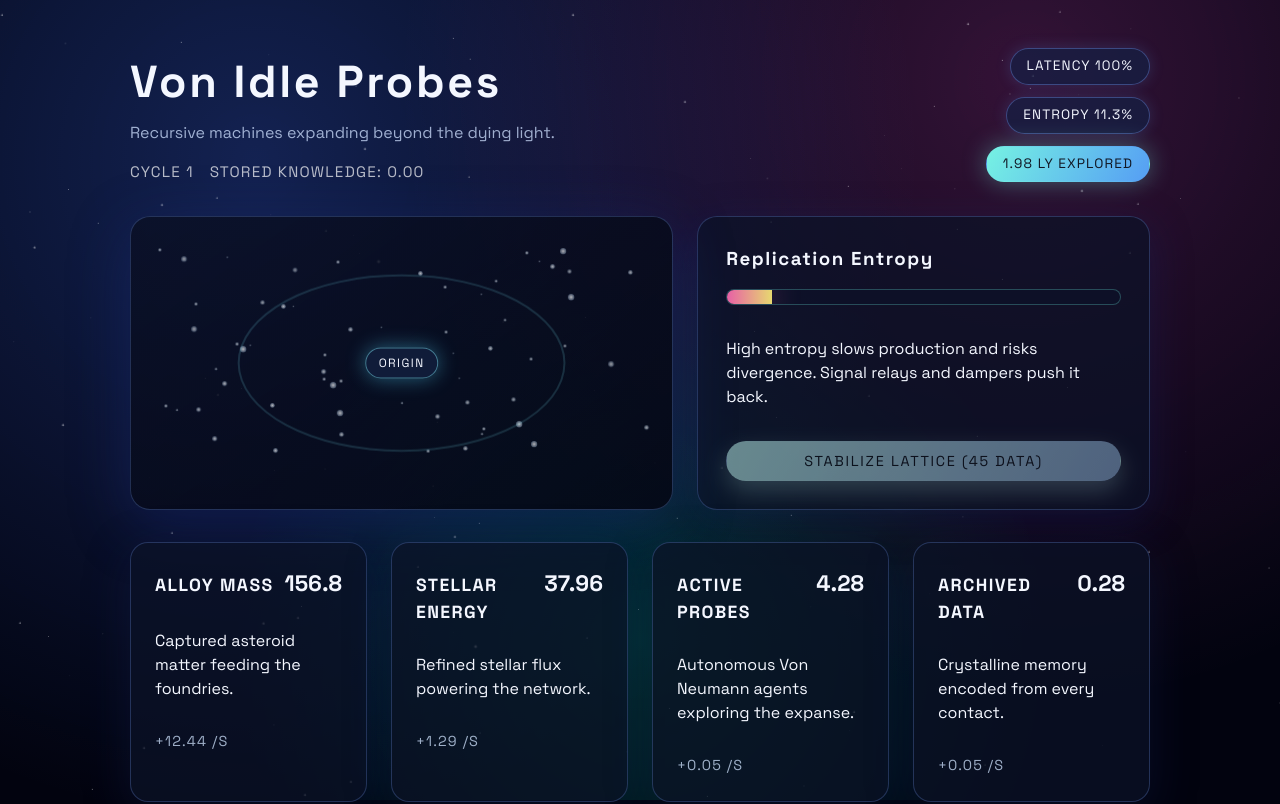
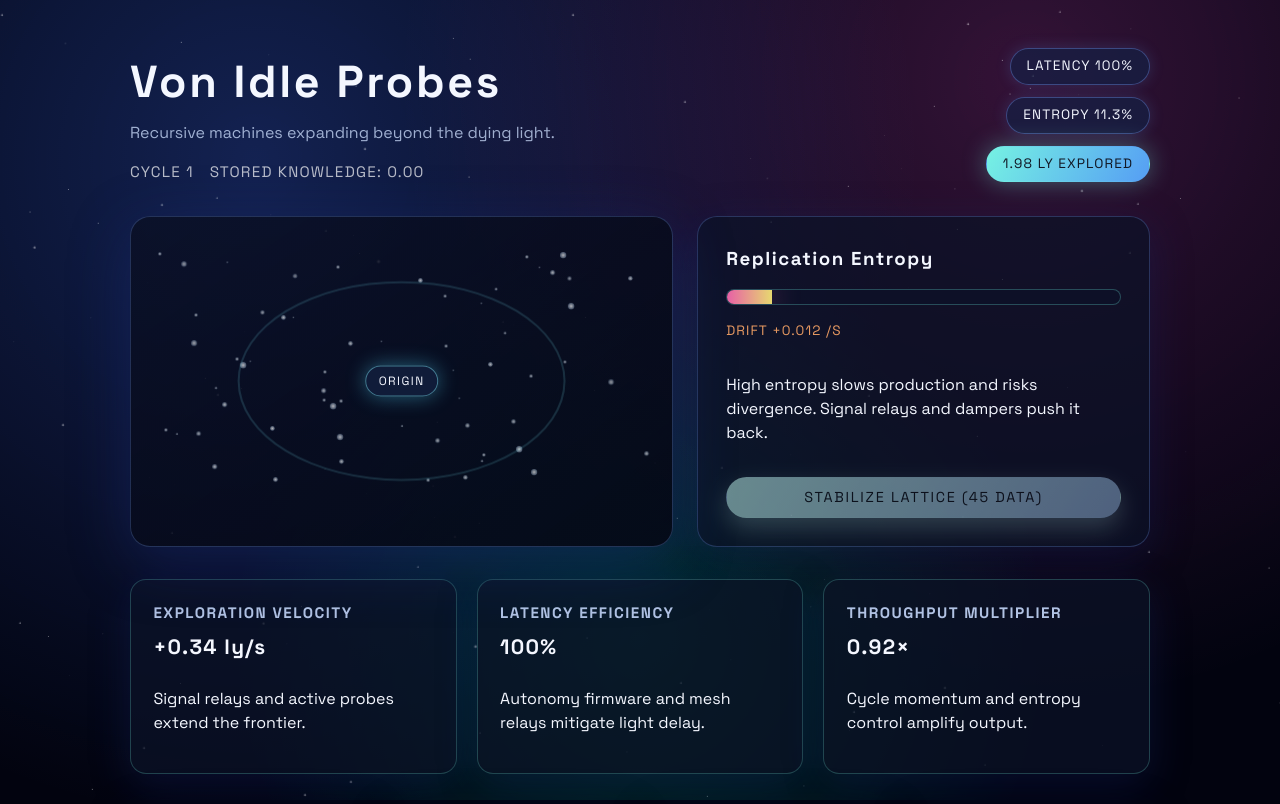
Before and after one commit to deadronos/VanIdleProbes, a React (Vite) app: page / in a window 1280 px wide. Shown: the top 804 px of the page. Built offline with nearby package versions, Linux system fonts and the light colour scheme.

Commit message:
Wire mechanics into interactive telemetry

```diff
--- a/src/App.css
+++ b/src/App.css
@@ -199,11 +199,58 @@
   border: 1px solid rgba(122, 255, 237, 0.25);
 }
 
+.telemetry-panel {
+  display: grid;
+  grid-template-columns: repeat(auto-fit, minmax(200px, 1fr));
+  gap: 1.25rem;
+}
+
+.telemetry-card {
+  background: var(--panel);
+  padding: 1.4rem;
+  border-radius: 16px;
+  border: 1px solid rgba(122, 255, 237, 0.22);
+  box-shadow: 0 10px 38px rgba(20, 34, 94, 0.38);
+  display: flex;
+  flex-direction: column;
+  gap: 0.45rem;
+}
+
+.telemetry-card h3 {
+  margin: 0;
+  font-size: 0.95rem;
+  text-transform: uppercase;
+  letter-spacing: 0.1em;
+  color: rgba(200, 220, 255, 0.88);
+}
+
+.telemetry-value {
+  font-size: 1.3rem;
+  font-weight: 700;
+  letter-spacing: 0.06em;
+}
+
 .entropy-fill {
   position: absolute;
   inset: 0;
   background: linear-gradient(90deg, rgba(255, 105, 180, 0.9), rgba(255, 238, 120, 0.9));
   box-shadow: 0 0 30px rgba(255, 105, 180, 0.45);
+}
+
+.entropy-drift {
+  margin: 0;
+  font-size: 0.85rem;
+  text-transform: uppercase;
+  letter-spacing: 0.08em;
+  color: rgba(255, 255, 255, 0.72);
+}
+
+.entropy-rise {
+  color: rgba(255, 168, 104, 0.9);
+}
+
+.entropy-fall {
+  color: rgba(122, 255, 237, 0.85);
 }
 
 .resource-grid {
@@ -440,6 +487,18 @@
   color: rgba(215, 232, 255, 0.78);
 }
 
+.prestige-stats {
+  margin-top: 1rem;
+  display: grid;
+  gap: 0.35rem;
+  font-size: 0.9rem;
+  color: rgba(208, 228, 255, 0.82);
+}
+
+.prestige-stats strong {
+  color: rgba(122, 255, 237, 0.92);
+}
+
 .prestige-button {
   background: linear-gradient(135deg, rgba(255, 97, 220, 0.95), rgba(122, 255, 237, 0.9));
   color: #08101e;
--- a/src/App.tsx
+++ b/src/App.tsx
@@ -226,6 +226,14 @@ const applyCost = (resources: ResourceState, cost: Cost) => {
   return updated
 }
 
+const getUnitCost = (key: UnitKey, owned: number) => {
+  const config = UNIT_CONFIG[key]
+  const multiplier = Math.pow(config.costGrowth, owned)
+  return Object.fromEntries(
+    Object.entries(config.baseCost).map(([resource, value]) => [resource, value * multiplier]),
+  ) as Cost
+}
+
 type UpgradeState = Record<UpgradeKey, boolean>
 
 type ProductionSnapshot = {
@@ -298,8 +306,15 @@ const resourceFlavour: Record<ResourceKey, string> = {
   data: 'Crystalline memory encoded from every contact.',
 }
 
+const formatCostLabel = (cost: Cost) =>
+  Object.entries(cost)
+    .filter(([, value]) => value && value > 0)
+    .map(([resource, value]) => `${resourceLabels[resource as ResourceKey]} ${formatNumber(value)}`)
+    .join(' • ')
+
 const distanceMilestones = [15, 40, 90, 180, 320]
 const dataMilestones = [60, 180, 420, 800]
+const STABILIZE_COST: Cost = { data: 45 }
 
 function App() {
   const [resources, setResources] = useState<ResourceState>(INITIAL_RESOURCES)
@@ -327,6 +342,25 @@ function App() {
     () => computeProduction(resources, units, upgradeState, prestige),
     [resources, units, upgradeState, prestige],
   )
+
+  const stabilizeAffordable = canAffordCost(resources, STABILIZE_COST)
+
+  const prestigeProjection = useMemo(() => {
+    const baseGain = Math.max(1, Math.floor(resources.data / 450) + Math.floor(resources.distance / 200))
+    const bonus = upgradeState.quantumMemory ? 1 : 0
+    const projectedGain = baseGain + bonus
+    const projectedKnowledge = prestige.storedKnowledge + projectedGain
+    const currentMultiplier = 1 + prestige.cycles * 0.55 + prestige.storedKnowledge * 0.12
+    const nextMultiplier = 1 + (prestige.cycles + 1) * 0.55 + projectedKnowledge * 0.12
+
+    return {
+      baseGain,
+      projectedGain,
+      projectedKnowledge,
+      currentMultiplier,
+      nextMultiplier,
+    }
+  }, [resources.data, resources.distance, prestige.cycles, prestige.storedKnowledge, upgradeState.quantumMemory])
 
   useEffect(() => {
     document.title = `Von Idle Probes • ${formatNumber(resources.probes)} probes`
@@ -372,10 +406,7 @@ function App() {
 
   const handlePurchaseUnit = (key: UnitKey) => {
     const config = UNIT_CONFIG[key]
-    const costMultiplier = Math.pow(config.costGrowth, units[key])
-    const cost = Object.fromEntries(
-      Object.entries(config.baseCost).map(([resource, value]) => [resource, value * costMultiplier]),
-    ) as Cost
+    const cost = getUnitCost(key, units[key])
     let success = false
     setResources((prev) => {
       if (!canAffordCost(prev, cost)) {
@@ -409,12 +440,11 @@ function App() {
   }
 
   const handleStabilize = () => {
-    const stabilizeCost: Cost = { data: 45 }
     let success = false
     setResources((prev) => {
-      if (!canAffordCost(prev, stabilizeCost)) return prev
+      if (!canAffordCost(prev, STABILIZE_COST)) return prev
       success = true
-      const updated = applyCost(prev, stabilizeCost)
+      const updated = applyCost(prev, STABILIZE_COST)
       updated.entropy = Math.max(0, updated.entropy - 0.16)
       return updated
     })
@@ -509,17 +539,47 @@ function App() {
             <div className="entropy-bar">
               <div className="entropy-fill" style={{ width: `${Math.min(100, resources.entropy * 100)}%` }} />
             </div>
+            <p
+              className={`entropy-drift ${
+                productionPreview.entropyChange > 0.001
+                  ? 'entropy-rise'
+                  : productionPreview.entropyChange < -0.001
+                  ? 'entropy-fall'
+                  : ''
+              }`}
+            >
+              Drift {productionPreview.entropyChange >= 0 ? '+' : ''}
+              {productionPreview.entropyChange.toFixed(3)} /s
+            </p>
             <p>
               High entropy slows production and risks divergence. Signal relays and dampers push it back.
             </p>
             <button
               className="primary"
               onClick={handleStabilize}
-              disabled={!canAffordCost(resources, { data: 45 })}
+              disabled={!stabilizeAffordable}
             >
               Stabilize Lattice (45 Data)
             </button>
           </div>
+        </section>
+
+        <section className="telemetry-panel">
+          <article className="telemetry-card">
+            <h3>Exploration Velocity</h3>
+            <span className="telemetry-value">+{formatNumber(productionPreview.distance)} ly/s</span>
+            <p>Signal relays and active probes extend the frontier.</p>
+          </article>
+          <article className="telemetry-card">
+            <h3>Latency Efficiency</h3>
+            <span className="telemetry-value">{(productionPreview.latencyFactor * 100).toFixed(0)}%</span>
+            <p>Autonomy firmware and mesh relays mitigate light delay.</p>
+          </article>
+          <article className="telemetry-card">
+            <h3>Throughput Multiplier</h3>
+            <span className="telemetry-value">{productionPreview.productionFactor.toFixed(2)}×</span>
+            <p>Cycle momentum and entropy control amplify output.</p>
+          </article>
         </section>
 
         <section className="resource-grid">
@@ -542,17 +602,8 @@ function App() {
           <div className="unit-grid">
             {(Object.keys(UNIT_CONFIG) as UnitKey[]).map((key) => {
               const config = UNIT_CONFIG[key]
-              const costMultiplier = Math.pow(config.costGrowth, units[key])
-              const cost = Object.entries(config.baseCost)
-                .map(([resource, value]) => `${resourceLabels[resource as ResourceKey]} ${formatNumber(value * costMultiplier)}`)
-                .join(' • ')
-
-              const affordable = canAffordCost(
-                resources,
-                Object.fromEntries(
-                  Object.entries(config.baseCost).map(([resource, value]) => [resource, value * costMultiplier]),
-                ) as Cost,
-              )
+              const cost = getUnitCost(key, units[key])
+              const affordable = canAffordCost(resources, cost)
 
               return (
                 <article key={key} className="unit-card" style={{ ['--accent' as string]: config.accent }}>
@@ -565,7 +616,7 @@ function App() {
                   </header>
                   <p>{config.description}</p>
                   <footer>
-                    <span className="unit-cost">Cost: {cost}</span>
+                    <span className="unit-cost">Cost: {formatCostLabel(cost)}</span>
                     <button
                       className={affordable ? 'primary' : 'secondary'}
                       onClick={() => handlePurchaseUnit(key)}
@@ -586,9 +637,7 @@ function App() {
             {(Object.keys(UPGRADE_CONFIG) as UpgradeKey[]).map((key) => {
               const config = UPGRADE_CONFIG[key]
               const unlocked = !config.requiresCycle || prestige.cycles >= config.requiresCycle
-              const costLabel = Object.entries(config.cost)
-                .map(([resource, value]) => `${resourceLabels[resource as ResourceKey]} ${formatNumber(value)}`)
-                .join(' • ')
+              const costLabel = formatCostLabel(config.cost)
               const affordable = unlocked && !upgradeState[key] && canAffordCost(resources, config.cost)
 
               return (
@@ -631,6 +680,21 @@ function App() {
               <li>Gain Stored Knowledge to accelerate future cycles.</li>
               <li>Quantum Memory Loom persists between cycles.</li>
             </ul>
+            <div className="prestige-stats">
+              <div>
+                <strong>Projected Memory Gain:</strong> {formatNumber(prestigeProjection.projectedGain)}
+                {prestigeProjection.projectedGain !== prestigeProjection.baseGain ? ' (includes Quantum Memory)' : ''}
+              </div>
+              <div>
+                <strong>Next Cycle Throughput:</strong> {prestigeProjection.nextMultiplier.toFixed(2)}×
+              </div>
+              <div>
+                <strong>Current Cycle Throughput:</strong> {prestigeProjection.currentMultiplier.toFixed(2)}×
+              </div>
+              <div>
+                <strong>Stored Knowledge After Reset:</strong> {formatNumber(prestigeProjection.projectedKnowledge)}
+              </div>
+            </div>
           </div>
           <button className="prestige-button" onClick={handlePrestige} disabled={!prestigeReady}>
             Initiate Ascension
```
